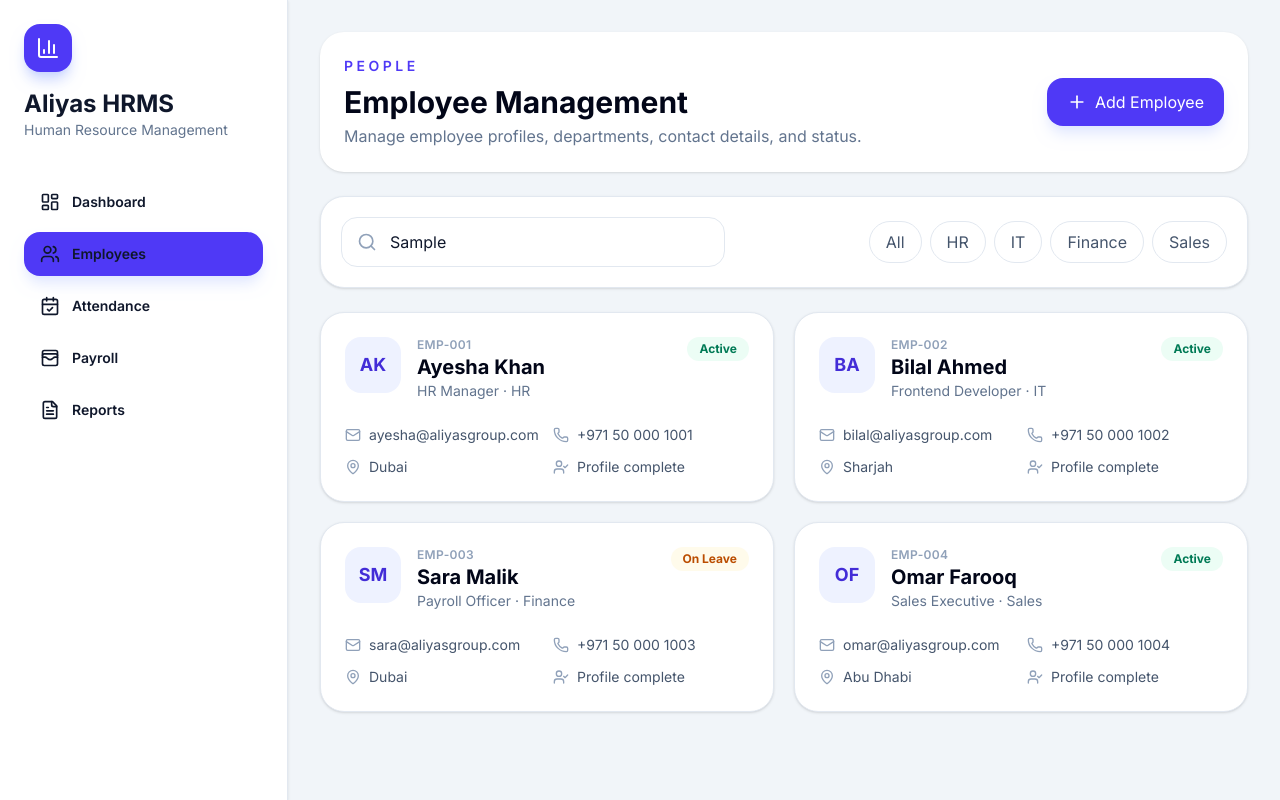
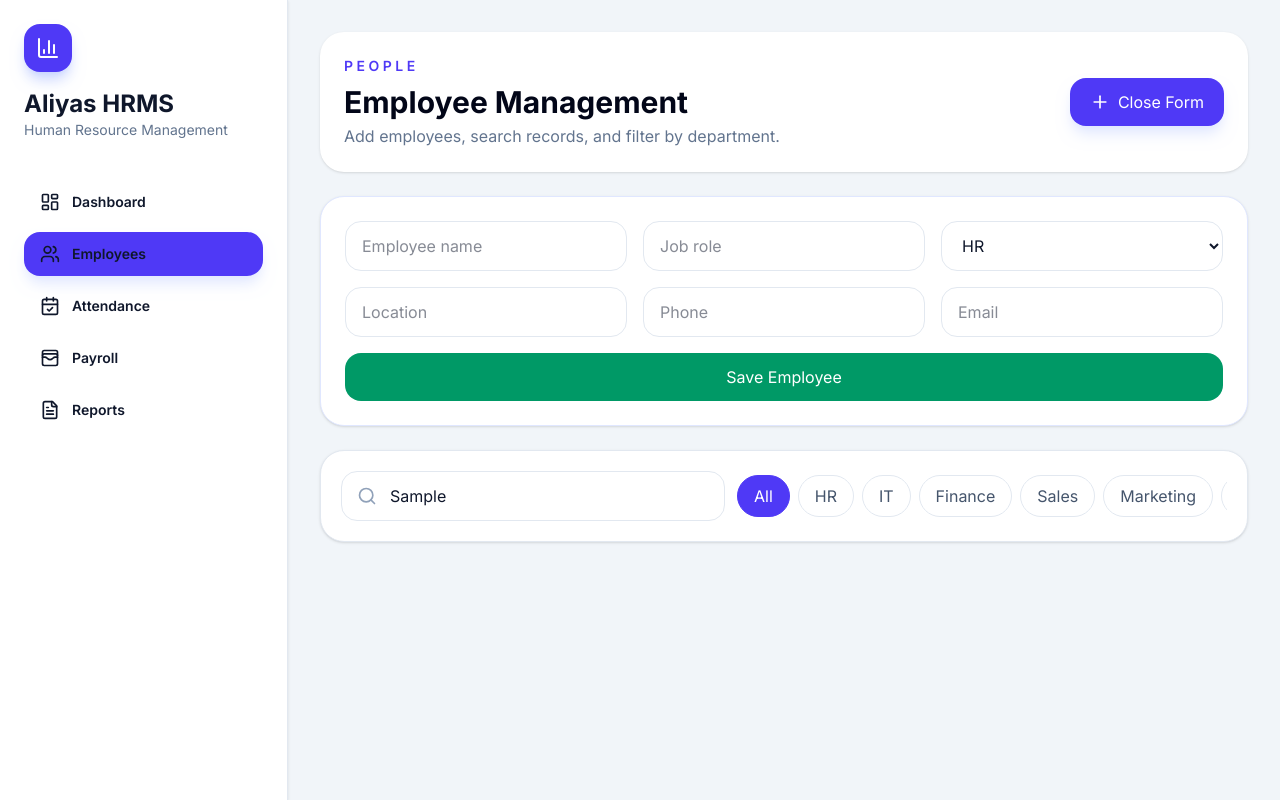
Before and after one commit to emrantims/HRMS, a React (Vite) app: page /employees in a window 1280 px wide. Both pictures are taken after typing "Sample" into the empty fields and a click on the button "Add Employee". Built offline with nearby package versions, Linux system fonts and the light colour scheme.

Commit message:
Make employee page interactive

```diff
--- a/src/pages/Employees.tsx
+++ b/src/pages/Employees.tsx
@@ -1,35 +1,99 @@
+import { FormEvent, useMemo, useState } from 'react'
 import { Mail, MapPin, Phone, Plus, Search, UserCheck } from 'lucide-react'
 
-const employees = [
+type EmployeeStatus = 'Active' | 'On Leave'
+
+type Employee = {
+  id: string
+  name: string
+  role: string
+  department: string
+  status: EmployeeStatus
+  location: string
+  phone: string
+  email: string
+}
+
+const initialEmployees: Employee[] = [
   { id: 'EMP-001', name: 'Ayesha Khan', role: 'HR Manager', department: 'HR', status: 'Active', location: 'Dubai', phone: '+971 50 000 1001', email: 'ayesha@aliyasgroup.com' },
   { id: 'EMP-002', name: 'Bilal Ahmed', role: 'Frontend Developer', department: 'IT', status: 'Active', location: 'Sharjah', phone: '+971 50 000 1002', email: 'bilal@aliyasgroup.com' },
   { id: 'EMP-003', name: 'Sara Malik', role: 'Payroll Officer', department: 'Finance', status: 'On Leave', location: 'Dubai', phone: '+971 50 000 1003', email: 'sara@aliyasgroup.com' },
   { id: 'EMP-004', name: 'Omar Farooq', role: 'Sales Executive', department: 'Sales', status: 'Active', location: 'Abu Dhabi', phone: '+971 50 000 1004', email: 'omar@aliyasgroup.com' },
 ]
 
+const emptyForm = { name: '', role: '', department: 'HR', location: '', phone: '', email: '' }
+
 const Employees = () => {
+  const [employees, setEmployees] = useState(initialEmployees)
+  const [query, setQuery] = useState('')
+  const [department, setDepartment] = useState('All')
+  const [showForm, setShowForm] = useState(false)
+  const [form, setForm] = useState(emptyForm)
+
+  const filteredEmployees = useMemo(() => {
+    return employees.filter((employee) => {
+      const matchesQuery = `${employee.name} ${employee.role} ${employee.email}`.toLowerCase().includes(query.toLowerCase())
+      const matchesDepartment = department === 'All' || employee.department === department
+      return matchesQuery && matchesDepartment
+    })
+  }, [employees, query, department])
+
+  const handleSubmit = (event: FormEvent<HTMLFormElement>) => {
+    event.preventDefault()
+    if (!form.name.trim() || !form.role.trim() || !form.email.trim()) return
+
+    const nextEmployee: Employee = {
+      id: `EMP-${String(employees.length + 1).padStart(3, '0')}`,
+      name: form.name,
+      role: form.role,
+      department: form.department,
+      status: 'Active',
+      location: form.location || 'Dubai',
+      phone: form.phone || '+971 50 000 0000',
+      email: form.email,
+    }
+
+    setEmployees((current) => [nextEmployee, ...current])
+    setForm(emptyForm)
+    setShowForm(false)
+  }
+
   return (
     <div className="space-y-6">
       <div className="flex flex-col justify-between gap-4 rounded-3xl bg-white p-6 shadow-sm sm:flex-row sm:items-center">
         <div>
           <p className="text-sm font-semibold uppercase tracking-[0.25em] text-indigo-600">People</p>
           <h1 className="mt-2 text-3xl font-bold text-slate-950">Employee Management</h1>
-          <p className="mt-1 text-slate-500">Manage employee profiles, departments, contact details, and status.</p>
+          <p className="mt-1 text-slate-500">Add employees, search records, and filter by department.</p>
         </div>
-        <button className="inline-flex items-center justify-center gap-2 rounded-2xl bg-indigo-600 px-5 py-3 font-semibold text-white shadow-lg shadow-indigo-100 transition hover:bg-indigo-700">
-          <Plus className="h-5 w-5" /> Add Employee
+        <button onClick={() => setShowForm((value) => !value)} className="inline-flex items-center justify-center gap-2 rounded-2xl bg-indigo-600 px-5 py-3 font-semibold text-white shadow-lg shadow-indigo-100 transition hover:bg-indigo-700">
+          <Plus className="h-5 w-5" /> {showForm ? 'Close Form' : 'Add Employee'}
         </button>
       </div>
+
+      {showForm && (
+        <form onSubmit={handleSubmit} className="grid gap-4 rounded-3xl border border-indigo-100 bg-white p-6 shadow-sm md:grid-cols-2 xl:grid-cols-3">
+          <input required value={form.name} onChange={(e) => setForm({ ...form, name: e.target.value })} className="rounded-2xl border border-slate-200 px-4 py-3 outline-none focus:border-indigo-400" placeholder="Employee name" />
+          <input required value={form.role} onChange={(e) => setForm({ ...form, role: e.target.value })} className="rounded-2xl border border-slate-200 px-4 py-3 outline-none focus:border-indigo-400" placeholder="Job role" />
+          <select value={form.department} onChange={(e) => setForm({ ...form, department: e.target.value })} className="rounded-2xl border border-slate-200 px-4 py-3 outline-none focus:border-indigo-400">
+            {['HR', 'IT', 'Finance', 'Sales', 'Marketing', 'Operations'].map((item) => <option key={item}>{item}</option>)}
+          </select>
+          <input value={form.location} onChange={(e) => setForm({ ...form, location: e.target.value })} className="rounded-2xl border border-slate-200 px-4 py-3 outline-none focus:border-indigo-400" placeholder="Location" />
+          <input value={form.phone} onChange={(e) => setForm({ ...form, phone: e.target.value })} className="rounded-2xl border border-slate-200 px-4 py-3 outline-none focus:border-indigo-400" placeholder="Phone" />
+          <input required type="email" value={form.email} onChange={(e) => setForm({ ...form, email: e.target.value })} className="rounded-2xl border border-slate-200 px-4 py-3 outline-none focus:border-indigo-400" placeholder="Email" />
+          <button className="rounded-2xl bg-emerald-600 px-5 py-3 font-semibold text-white hover:bg-emerald-700 md:col-span-2 xl:col-span-3">Save Employee</button>
+        </form>
+      )}
 
       <div className="rounded-3xl border border-slate-200 bg-white p-5 shadow-sm">
         <div className="flex flex-col gap-3 md:flex-row md:items-center md:justify-between">
           <div className="relative w-full md:max-w-sm">
             <Search className="absolute left-4 top-1/2 h-5 w-5 -translate-y-1/2 text-slate-400" />
-            <input className="w-full rounded-2xl border border-slate-200 py-3 pl-12 pr-4 outline-none transition focus:border-indigo-400 focus:ring-4 focus:ring-indigo-50" placeholder="Search employees..." />
+            <input value={query} onChange={(e) => setQuery(e.target.value)} className="w-full rounded-2xl border border-slate-200 py-3 pl-12 pr-4 outline-none transition focus:border-indigo-400 focus:ring-4 focus:ring-indigo-50" placeholder="Search employees..." />
           </div>
           <div className="flex gap-2 overflow-x-auto">
-            {['All', 'HR', 'IT', 'Finance', 'Sales'].map((filter) => (
-              <button key={filter} className="rounded-full border border-slate-200 px-4 py-2 text-sm font-semibold text-slate-600 transition hover:border-indigo-200 hover:bg-indigo-50 hover:text-indigo-700">
+            {['All', 'HR', 'IT', 'Finance', 'Sales', 'Marketing', 'Operations'].map((filter) => (
+              <button key={filter} onClick={() => setDepartment(filter)} className={`rounded-full border px-4 py-2 text-sm font-semibold transition ${department === filter ? 'border-indigo-600 bg-indigo-600 text-white' : 'border-slate-200 text-slate-600 hover:border-indigo-200 hover:bg-indigo-50 hover:text-indigo-700'}`}>
                 {filter}
               </button>
             ))}
@@ -38,7 +102,7 @@ const Employees = () => {
       </div>
 
       <div className="grid grid-cols-1 gap-5 xl:grid-cols-2">
-        {employees.map((employee) => (
+        {filteredEmployees.map((employee) => (
           <article key={employee.id} className="rounded-3xl border border-slate-200 bg-white p-6 shadow-sm transition hover:-translate-y-1 hover:shadow-lg">
             <div className="flex items-start justify-between gap-4">
               <div className="flex gap-4">
@@ -51,9 +115,7 @@ const Employees = () => {
                   <p className="text-sm text-slate-500">{employee.role} · {employee.department}</p>
                 </div>
               </div>
-              <span className={`rounded-full px-3 py-1 text-xs font-bold ${employee.status === 'Active' ? 'bg-emerald-50 text-emerald-700' : 'bg-amber-50 text-amber-700'}`}>
-                {employee.status}
-              </span>
+              <span className={`rounded-full px-3 py-1 text-xs font-bold ${employee.status === 'Active' ? 'bg-emerald-50 text-emerald-700' : 'bg-amber-50 text-amber-700'}`}>{employee.status}</span>
             </div>
             <div className="mt-6 grid gap-3 text-sm text-slate-600 sm:grid-cols-2">
               <span className="flex items-center gap-2"><Mail className="h-4 w-4 text-slate-400" />{employee.email}</span>
```
